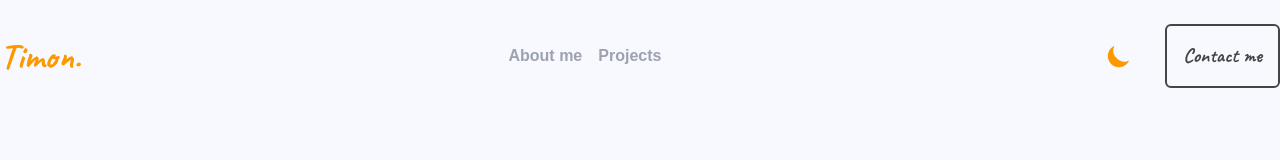
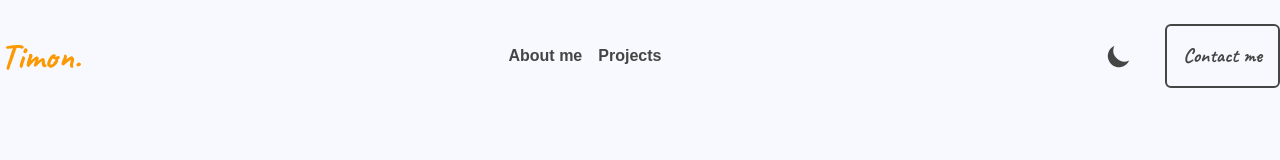
Before and after one commit to TimonKeller/Portfolio, a Next.js app: page / in a window 1280 px wide. Shown: the top 160 px of the page. Built offline with nearby package versions, Linux system fonts and the light colour scheme.

Commit message:
Update Header.jsx

```diff
--- a/components/Header.jsx
+++ b/components/Header.jsx
@@ -19,14 +19,14 @@ const Header = () => {
     if (currentTheme === "dark") {
       return (
         <SunIcon
-          className="w-7 h-7 fill-blue"
+          className="w-7 h-7 fill-text hover:fill-blue cursor-pointer transform hover:scale-125 transition-transform duration-200 ease-in"
           onClick={() => setTheme("light")}
         ></SunIcon>
       );
     } else {
       return (
         <MoonIcon
-          className="w-7 h-7 fill-orange"
+          className="w-7 h-7 fill-text_light hover:fill-orange cursor-pointer transform hover:scale-125 transition-transform duration-200 ease-in"
           onClick={() => setTheme("dark")}
         ></MoonIcon>
       );
@@ -43,14 +43,14 @@ const Header = () => {
                 Timon.
               </span>
             </Link>
-            <div className=" hidden md:inline-block text-md">
+            <div className=" hidden md:inline-block text-md self-center">
               <Link href="#about" smooth>
-                <span className="cursor-pointer font-bold text-gray-400 hover:text-orange hover:dark:text-blue pr-4">
+                <span className="cursor-pointer font-bold text-text_light dark:text-text hover:text-orange hover:dark:text-blue pr-4 self-center">
                   About me
                 </span>
               </Link>
               <Link href="#projects" smooth={true}>
-                <span className="cursor-pointer font-bold text-gray-400 hover:text-orange hover:dark:text-blue pr-4">
+                <span className="cursor-pointer font-bold text-text_light dark:text-text hover:text-orange hover:dark:text-blue pr-4">
                   Projects
                 </span>
               </Link>
```
